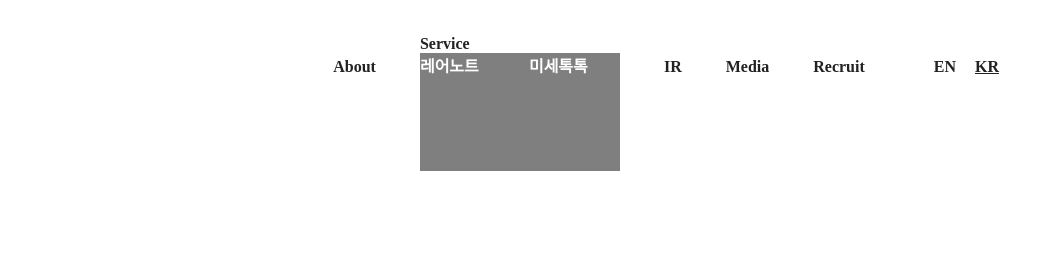
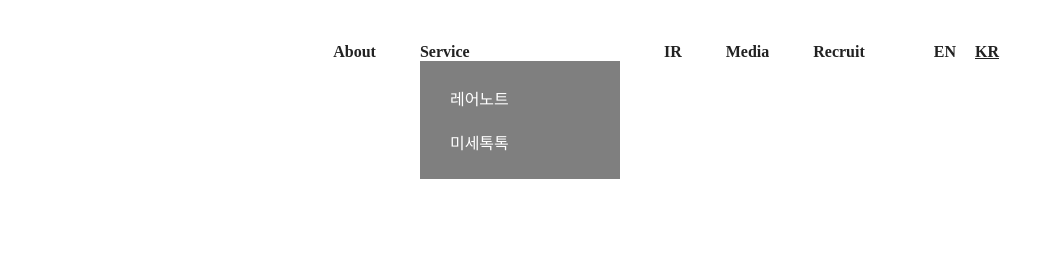
Before and after one commit to seongtan/practice, a plain HTML site: page Human_KR/humanscape.html in a window 1280 px wide. Shown: the top 273 px of the page, 221-1280 px from the left. Drawn offline with Linux system fonts and the light colour scheme.

Commit message:
menu_box 추가

```diff
--- a/css/human.css
+++ b/css/human.css
@@ -8,14 +8,15 @@ a {text-decoration: none;}
 .wrap {width: 1200px;margin: 0 auto;}
 header .wrap {padding: 35px 0;overflow: hidden;} /* 자식이 float 일때만 overflow:hidden */
 header .wrap img {margin-left: 20px;}
-header .wrap .menu {float: right;}
-header .wrap .menu li {display: inline-block;font-size: 16px;font-weight:bold;color: #222222;margin-right: 40px;}
+header .wrap .menu {float: right;margin-top: 8px;}
+header .wrap .menu li {vertical-align: top;display: inline-block;font-size: 16px;font-weight:bold;color: #222222;margin-right: 40px;}
 header .wrap .menu li:nth-child(5),.wrap .menu li:last-child {margin-right: 0;}
 header .wrap .menu li:nth-child(6) {margin-right: 15px;margin-left: 65px;}
 header .wrap .menu li:last-child {margin-right: 20px;}
 header .wrap .menu li a {color: #222222;}
 header .wrap .menu .menu_box {width: 200px;height: 118px;background-color: #7f7f7f;}
-header .wrap .menu .menu_box li {color: #fff;font-size: 16px;width: 65px;}
+header .wrap .menu .menu_box li {color: #fff;font-size: 16px;width: 65px;display: block;margin-top: 20px;margin-left: 30px;font-weight: 400;}
+header .wrap .menu .menu_box li:first-child {padding-top: 25px;margin-top: 0;}
 
 /* humanscape-container */
 .container {min-height: 840px;}
```
